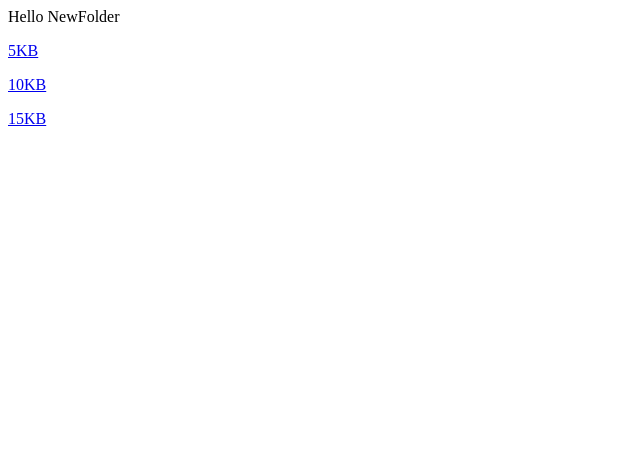
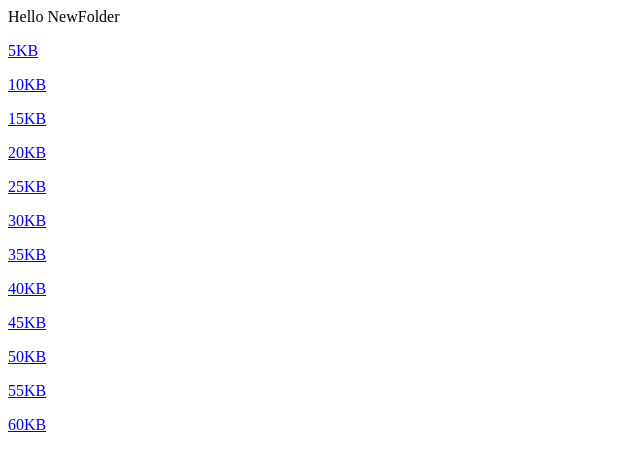
Before and after one commit to graceggggg/C, a plain HTML site: page NewFolder/about2.html in a window 1280 px wide. Shown: the whole page, without its empty margins (0-640 px from the left). Drawn offline with Linux system fonts and the light colour scheme.

Commit message:
Update about2.html

```diff
--- a/NewFolder/about2.html
+++ b/NewFolder/about2.html
@@ -3,4 +3,13 @@
   <p><a href="5KB.html">5KB</a></p>
   <p><a href="10KB.html">10KB</a></p>
   <p><a href="15KB.html">15KB</a></p>
+  <p><a href="20KB.html">20KB</a></p>
+  <p><a href="25KB.html">25KB</a></p>
+  <p><a href="30KB.html">30KB</a></p>
+  <p><a href="35KB.html">35KB</a></p>
+  <p><a href="40KB.html">40KB</a></p>
+  <p><a href="45KB.html">45KB</a></p>
+  <p><a href="50KB.html">50KB</a></p>
+  <p><a href="55KB.html">55KB</a></p>
+  <p><a href="60KB.html">60KB</a></p>
 </html>
```
